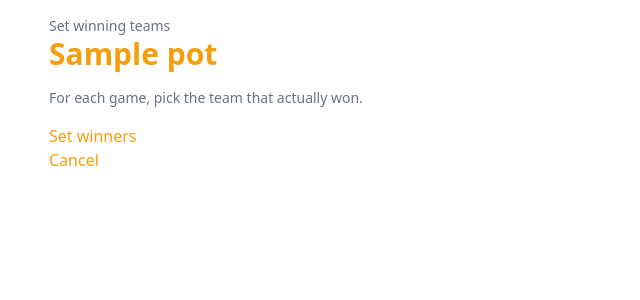
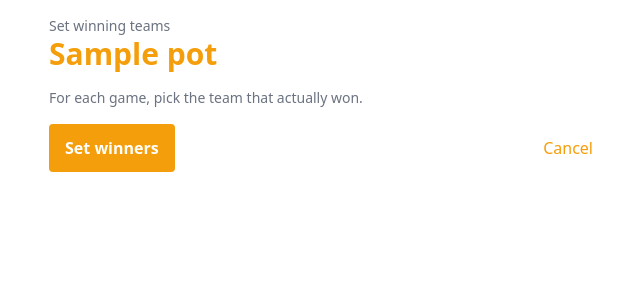
Before and after one commit to tbrlpld/potluck, a Django app: template potluck/pots/templates/pots/set_winning_teams.html in a window 1280 px wide. Shown: the part 56-356 px from the top of the page, without its empty margins (319-959 px from the left). Run offline with Django 3.2, Linux system fonts and the light colour scheme; the template is opened without the code that fills it: most values are stand-ins (such as "Sample title", 1, 10 or a date in 2020); style sheets or scripts are compiled from the project's sources; some libraries are stand-ins or nearby versions.

Commit message:
Add styling for "set winning team" screen

```diff
--- a/potluck/pots/templates/pots/set_winning_teams.html
+++ b/potluck/pots/templates/pots/set_winning_teams.html
@@ -1,5 +1,6 @@
 {% extends "base.html" %}
 {% load widget_tweaks %}
+{% load utils %}
 
 {% block content %}
     {% include "components/heading-with-eyebrow.html" with heading=pot.name eyebrow="Set winning teams" %}
@@ -9,47 +10,43 @@
     </p>
     <form action="" method="POST">
         {% csrf_token %}
+
         <p>
             {{ form.non_field_errors }}
         </p>
 
-        {# {{ form }} #}
-
         {{ form.management_form }}
 
         {% for game_form in form %}
-            <div class="box">
                 {% for field in game_form %}
-                    FIELD
-                    <p>
-                        {{ field.name }}
-                    </p>
-                    <p>
-                        {{ field.id_for_label}}
-                    </p>
-                    <p>
-                        {{ field.field.choices }}
-                    </p>
-                    <p>
+                    {% if field.name == "winning_team" %}
+                        <div class="my-4 flex flex-row justify-between items-center p-3 box">
+                            {% for radio in field|add_class:"test" %}
+                                <div class="flex-1 flex justify-center">
+                                    {{ radio.tag|insert:'-1, class="hidden"'|safe }}
+                                    <label for="{{ radio.id_for_label }}" class="block flex-initial p-2 box hover:bg-yellow-100 font-bold text-center checked-input-label">
+                                        {{ radio.choice_label }}
+                                    </label>
+                                </div>
+                                {% if forloop.counter0 == 0 %}
+                                    <div class="flex-initial mx-2">
+                                        vs
+                                    </div>
+                                {% endif %}
+                            {% endfor %}
+                        </div>
+                    {% else %}
                         {{ field }}
-                    </p>
+                    {% endif %}
                 {% endfor %}
-
-                {% comment %}
-
-                {% for team in game_form.winning_team %}
-                    {{ team.id_for_label }}
-                {% endfor %}
-                {% endcomment %}
-
-            </div>
         {% endfor %}
 
-        <button type="submit">
-            Set winners
-        </button>
+        <div class="flex justify-between items-baseline">
+            <button type="submit" class="px-4 py-3 btn">
+                Set winners
+            </button>
+            <a href="{% url 'pot_detail' pot.id %}" class="link">Cancel</a>
+        </div>
     </form>
-    <p>
-        <a href="{% url 'pot_detail' pot.id %}">Cancel</a>
-    </p>
+
 {% endblock content %}
```
